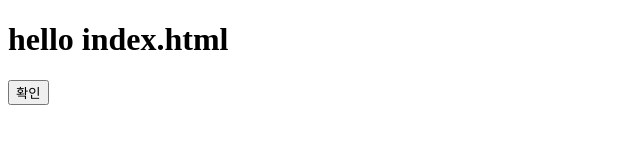
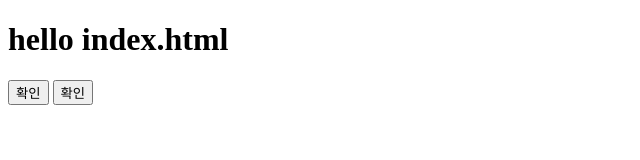
Before and after one commit to younggu09/javaB, a plain HTML site: page 00_SimpleWeb/WebContent/index.html in a window 1280 px wide. Shown: the whole page, without its empty margins (0-640 px from the left). Drawn offline with Linux system fonts and the light colour scheme.

Commit message:
adsdadsassad

```diff
--- a/00_SimpleWeb/WebContent/index.html
+++ b/00_SimpleWeb/WebContent/index.html
@@ -7,5 +7,6 @@
 <body>
 <h1>hello index.html</h1>
 <button>확인</button>
+<button>확인</button>
 </body>
 </html>
```
